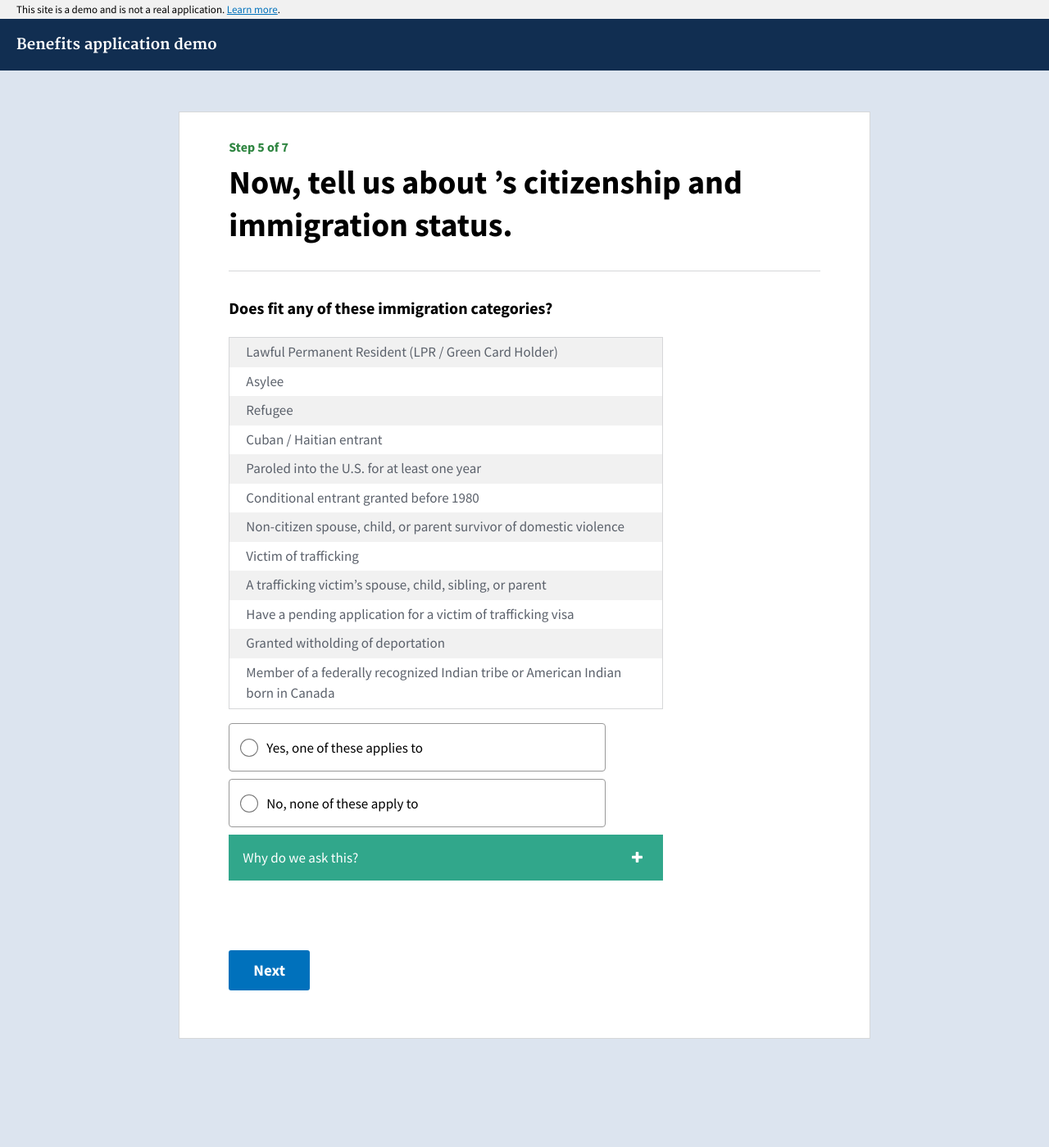
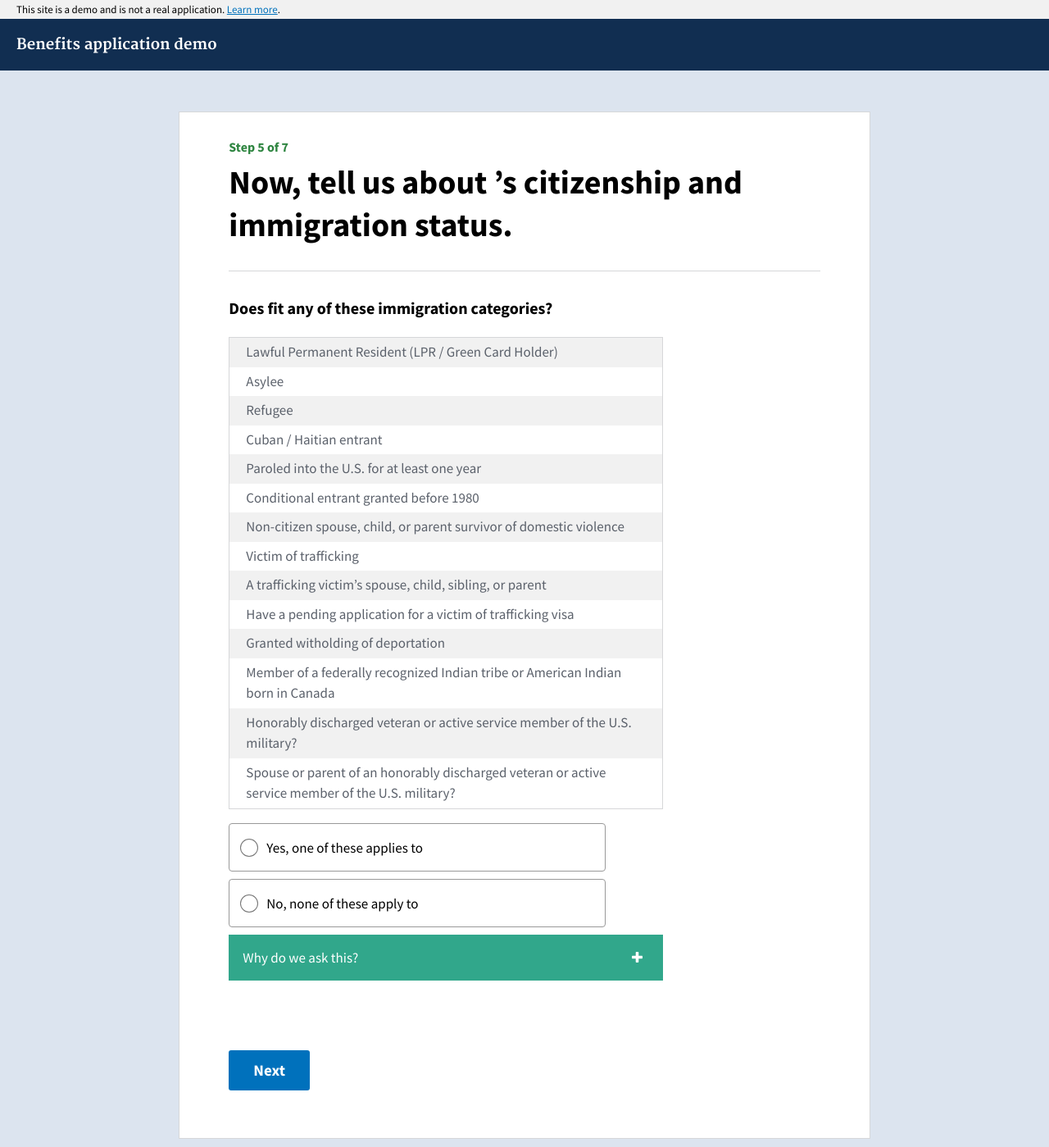
Before and after one commit to usds/benefits-enrollment-prototype, a Jekyll site: the page built from 05-citizenship/person1-follow-up.html, in a window 1280 px wide. Shown: the whole page at 82% size. Built offline with Jekyll 4.4.1, drawn with Linux system fonts in a browser that asks for light colours; before the commit the page ends 1277 px from its top, so only the background shows below that.

Commit message:
Update person1-follow-up.html

```diff
--- a/05-citizenship/person1-follow-up.html
+++ b/05-citizenship/person1-follow-up.html
@@ -21,6 +21,8 @@ title: Now, tell us about <span class="print-householdMember1FirstName"></span>
 			<li>Have a pending application for a victim of trafficking visa</li>
 			<li>Granted witholding of deportation</li>
 			<li>Member of a federally recognized Indian tribe or American Indian born in Canada</li>
+			<li>Honorably discharged veteran or active service member of the U.S. military?</li>
+			<li>Spouse or parent of an honorably discharged veteran or active service member of the U.S. military?
 		</ul>
 
 	</div>
```
